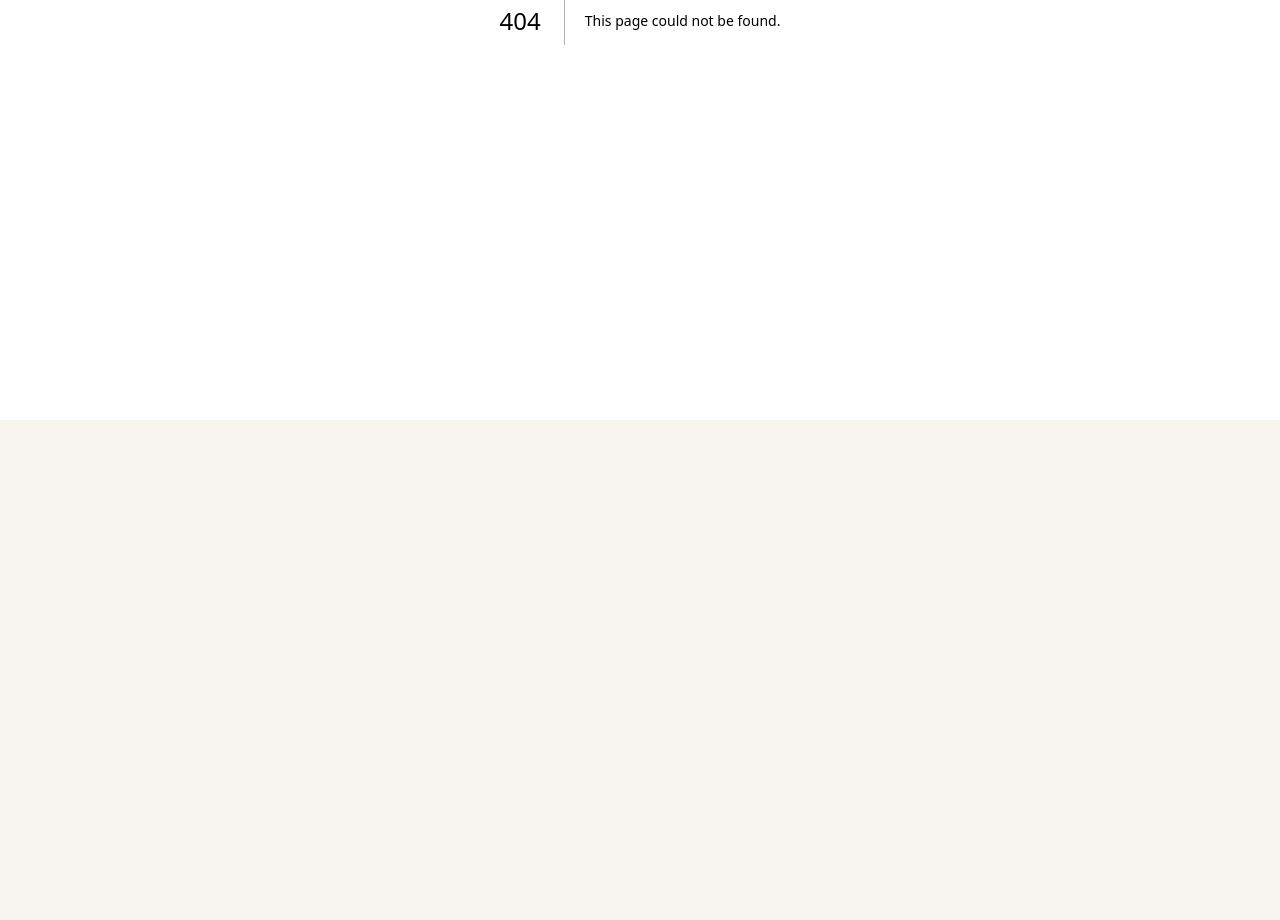
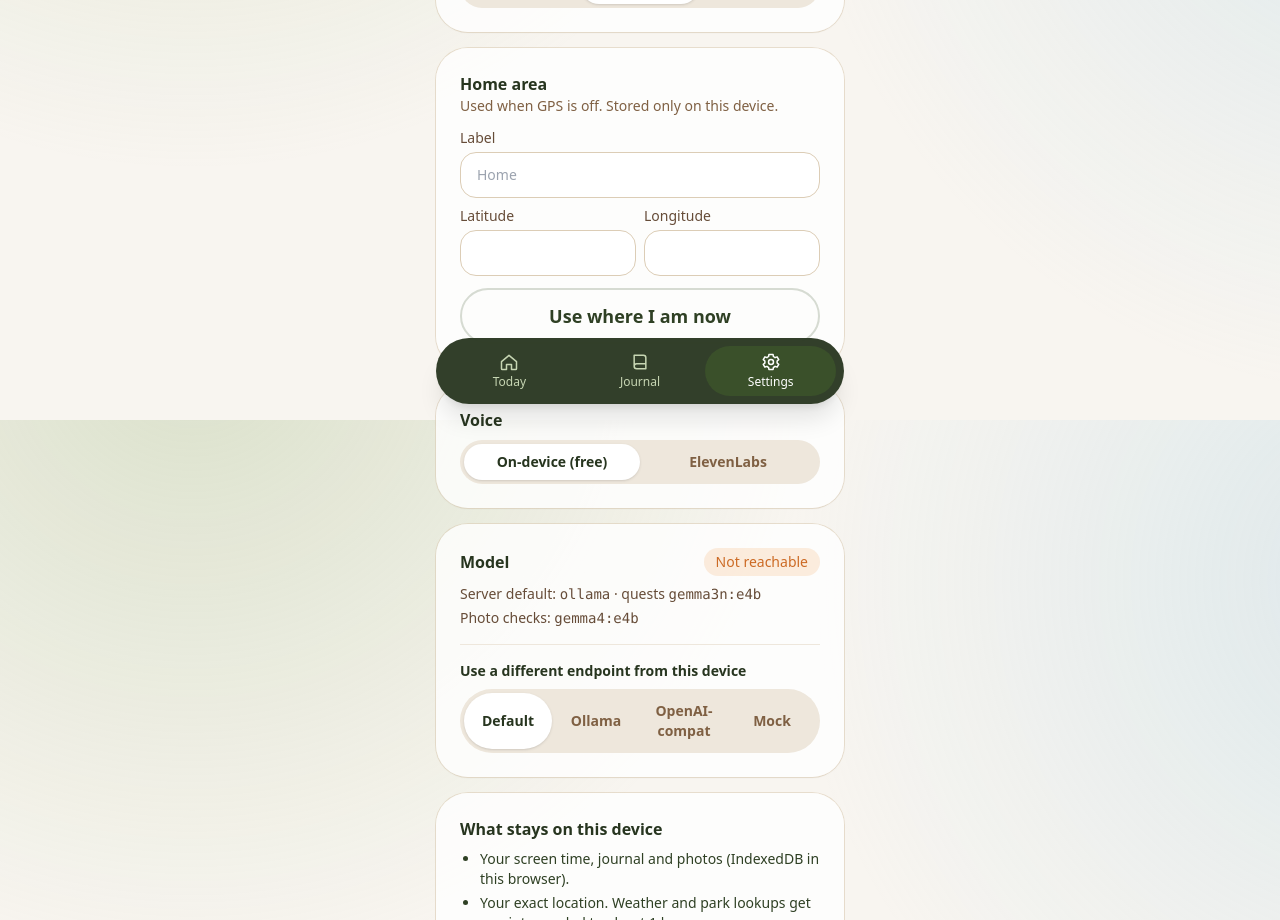
Before and after one commit to Tusharkhadde/side-quest, a Next.js app: page /settings in a window 1280 px wide. Before the commit this address had no page. Shown: the part 380-1300 px from the top of the page. Before the commit the page ends 800 px from the top, so only its background shows below. Built offline with nearby package versions, Linux system fonts and the light colour scheme; no server answers.

Commit message:
feat(app): home, quest, voice mode, photo check, journal and settings screens (app/settings/page.tsx)

```diff
--- /dev/null
+++ b/app/settings/page.tsx
@@ -0,0 +1,204 @@
+"use client";
+
+import { useEffect, useState } from "react";
+import { Button, Card, Pill, Shell, cx } from "@/components/ui";
+import { DEFAULT_SETTINGS, loadSettings, saveActive, saveSettings, type Settings } from "@/lib/client/settings";
+import { clearEverything } from "@/lib/client/db";
+
+interface Health {
+  provider: string;
+  model: string;
+  visionModel: string;
+  demo: boolean;
+  reachable: boolean;
+  modelInstalled?: boolean;
+  visionInstalled?: boolean;
+  overrideAllowed: boolean;
+  elevenlabs: boolean;
+}
+
+function Segmented<T extends string | number>({ value, options, onChange, format }: { value: T; options: T[]; onChange: (v: T) => void; format?: (v: T) => string }) {
+  return (
+    <div className="mt-2 flex rounded-full bg-bark-100 p-1">
+      {options.map((o) => (
+        <button
+          key={String(o)}
+          onClick={() => onChange(o)}
+          className={cx("flex-1 rounded-full py-2 text-sm font-semibold transition", o === value ? "bg-white text-moss-900 shadow" : "text-bark-600")}
+        >
+          {format ? format(o) : String(o)}
+        </button>
+      ))}
+    </div>
+  );
+}
+
+const input = "mt-1 w-full rounded-2xl border border-bark-200 bg-white px-4 py-3 text-moss-900 outline-none focus:border-moss-500";
+
+export default function SettingsPage() {
+  const [s, setS] = useState<Settings>(DEFAULT_SETTINGS);
+  const [health, setHealth] = useState<Health | null>(null);
+  const [saved, setSaved] = useState(false);
+  const [locating, setLocating] = useState(false);
+
+  useEffect(() => {
+    setS(loadSettings());
+    fetch("/api/health")
+      .then((r) => r.json())
+      .then(setHealth)
+      .catch(() => setHealth(null));
+  }, []);
+
+  function update(patch: Partial<Settings>) {
+    const next = { ...s, ...patch };
+    setS(next);
+    saveSettings(next);
+    setSaved(true);
+    window.setTimeout(() => setSaved(false), 1200);
+  }
+
+  function useHere() {
+    if (!navigator.geolocation) return;
+    setLocating(true);
+    navigator.geolocation.getCurrentPosition(
+      (p) => {
+        update({ homeArea: { label: s.homeArea?.label || "Home", lat: Math.round(p.coords.latitude * 1e4) / 1e4, lon: Math.round(p.coords.longitude * 1e4) / 1e4 } });
+        setLocating(false);
+      },
+      () => setLocating(false),
+      { timeout: 10000 }
+    );
+  }
+
+  async function wipe() {
+    if (!window.confirm("Delete every quest, photo and setting on this device?")) return;
+    await clearEverything();
+    saveActive(null);
+    window.localStorage.clear();
+    setS(DEFAULT_SETTINGS);
+  }
+
+  const m = s.model;
+
+  return (
+    <Shell>
+      <div className="flex items-center justify-between">
+        <h1 className="font-display text-4xl text-moss-900">Settings</h1>
+        {saved && <Pill>Saved</Pill>}
+      </div>
+
+      <Card className="mt-6">
+        <p className="font-semibold text-moss-900">Quest length</p>
+        <Segmented value={s.questMinutes} options={[10, 20, 30, 45]} onChange={(v) => update({ questMinutes: v })} format={(v) => `${v} min`} />
+        <p className="mt-5 font-semibold text-moss-900">Nudge after continuous screen time</p>
+        <Segmented value={s.screenThresholdMin} options={[45, 60, 90, 120]} onChange={(v) => update({ screenThresholdMin: v })} format={(v) => `${v}m`} />
+        <p className="mt-5 font-semibold text-moss-900">How far to look for green space</p>
+        <Segmented value={s.searchRadiusM} options={[800, 1500, 2500]} onChange={(v) => update({ searchRadiusM: v })} format={(v) => `${v / 1000} km`} />
+      </Card>
+
+      <Card className="mt-4">
+        <p className="font-semibold text-moss-900">Home area</p>
+        <p className="text-sm text-bark-600">Used when GPS is off. Stored only on this device.</p>
+        <label className="mt-3 block text-sm text-bark-700">
+          Label
+          <input className={input} value={s.homeArea?.label ?? ""} placeholder="Home" onChange={(e) => update({ homeArea: { lat: s.homeArea?.lat ?? 0, lon: s.homeArea?.lon ?? 0, label: e.target.value } })} />
+        </label>
+        <div className="mt-2 grid grid-cols-2 gap-2">
+          <label className="text-sm text-bark-700">
+            Latitude
+            <input className={input} inputMode="decimal" value={s.homeArea?.lat ?? ""} onChange={(e) => update({ homeArea: { label: s.homeArea?.label ?? "Home", lon: s.homeArea?.lon ?? 0, lat: Number(e.target.value) } })} />
+          </label>
+          <label className="text-sm text-bark-700">
+            Longitude
+            <input className={input} inputMode="decimal" value={s.homeArea?.lon ?? ""} onChange={(e) => update({ homeArea: { label: s.homeArea?.label ?? "Home", lat: s.homeArea?.lat ?? 0, lon: Number(e.target.value) } })} />
+          </label>
+        </div>
+        <Button variant="ghost" className="mt-3 w-full" onClick={useHere} disabled={locating}>
+          {locating ? "Locating…" : "Use where I am now"}
+        </Button>
+      </Card>
+
+      <Card className="mt-4">
+        <p className="font-semibold text-moss-900">Voice</p>
+        <Segmented
+          value={s.voice}
+          options={["device", "elevenlabs"] as Settings["voice"][]}
+          onChange={(v) => update({ voice: v })}
+          format={(v) => (v === "device" ? "On-device (free)" : "ElevenLabs")}
+        />
+        {s.voice === "elevenlabs" && health && !health.elevenlabs && (
+          <p className="mt-2 text-sm text-ember-600">ELEVENLABS_API_KEY is not set on the server, so the on-device voice will be used.</p>
+        )}
+      </Card>
+
+      <Card className="mt-4">
+        <div className="flex items-center justify-between">
+          <p className="font-semibold text-moss-900">Model</p>
+          {health && <Pill tone={health.reachable ? "moss" : "ember"}>{health.demo ? "Demo mode" : health.reachable ? "Connected" : "Not reachable"}</Pill>}
+        </div>
+        {health ? (
+          <div className="mt-2 space-y-1 text-sm text-bark-700">
+            <p>
+              Server default: <span className="font-mono">{health.provider}</span> · quests <span className="font-mono">{health.model}</span>
+              {health.modelInstalled === false && <span className="text-ember-600"> (not pulled)</span>}
+            </p>
+            <p>
+              Photo checks: <span className="font-mono">{health.visionModel}</span>
+              {health.visionInstalled === false && <span className="text-ember-600"> (not pulled)</span>}
+            </p>
+          </div>
+        ) : (
+          <p className="mt-2 text-sm text-bark-600">Checking…</p>
+        )}
+
+        {health?.overrideAllowed ? (
+          <div className="mt-4 border-t border-bark-100 pt-4">
+            <p className="text-sm font-semibold text-moss-900">Use a different endpoint from this device</p>
+            <Segmented
+              value={m?.provider ?? "server"}
+              options={["server", "ollama", "openai", "mock"]}
+              onChange={(v) => update({ model: v === "server" ? null : { provider: v as "ollama" | "openai" | "mock", url: m?.url, model: m?.model, visionModel: m?.visionModel, apiKey: m?.apiKey } })}
+              format={(v) => ({ server: "Default", ollama: "Ollama", openai: "OpenAI-compat", mock: "Mock" })[v]}
+            />
+            {m && m.provider !== "mock" && (
+              <div className="mt-3 space-y-2">
+                <label className="block text-sm text-bark-700">
+                  Base URL
+                  <input className={input} placeholder={m.provider === "ollama" ? "http://localhost:11434" : "http://your-droplet:8000/v1"} value={m.url ?? ""} onChange={(e) => update({ model: { ...m, url: e.target.value || undefined } })} />
+                </label>
+                <label className="block text-sm text-bark-700">
+                  Quest model
+                  <input className={input} placeholder="gemma3n:e4b" value={m.model ?? ""} onChange={(e) => update({ model: { ...m, model: e.target.value || undefined } })} />
+                </label>
+                <label className="block text-sm text-bark-700">
+                  Vision model
+                  <input className={input} placeholder="gemma4:e4b" value={m.visionModel ?? ""} onChange={(e) => update({ model: { ...m, visionModel: e.target.value || undefined } })} />
+                </label>
+                {m.provider === "openai" && (
+                  <label className="block text-sm text-bark-700">
+                    API key (stored on this device)
+                    <input className={input} type="password" value={m.apiKey ?? ""} onChange={(e) => update({ model: { ...m, apiKey: e.target.value || undefined } })} />
+                  </label>
+                )}
+              </div>
+            )}
+          </div>
+        ) : (
+          <p className="mt-3 text-sm text-bark-600">This server uses its configured model. Set ALLOW_MODEL_OVERRIDE=1 to choose from here.</p>
+        )}
+      </Card>
+
+      <Card className="mt-4 bg-moss-50">
+        <p className="font-semibold text-moss-900">What stays on this device</p>
+        <ul className="mt-2 list-disc space-y-1 pl-5 text-sm text-moss-800">
+          <li>Your screen time, journal and photos (IndexedDB in this browser).</li>
+          <li>Your exact location. Weather and park lookups get a point rounded to about 1 km.</li>
+          <li>The model sees place names, weather and a small copy of your proof photo, on the model server you choose.</li>
+        </ul>
+        <Button variant="ghost" className="mt-4 w-full border-ember-500/40 text-ember-600" onClick={() => void wipe()}>
+          Delete all my data
+        </Button>
+      </Card>
+    </Shell>
+  );
+}
```
